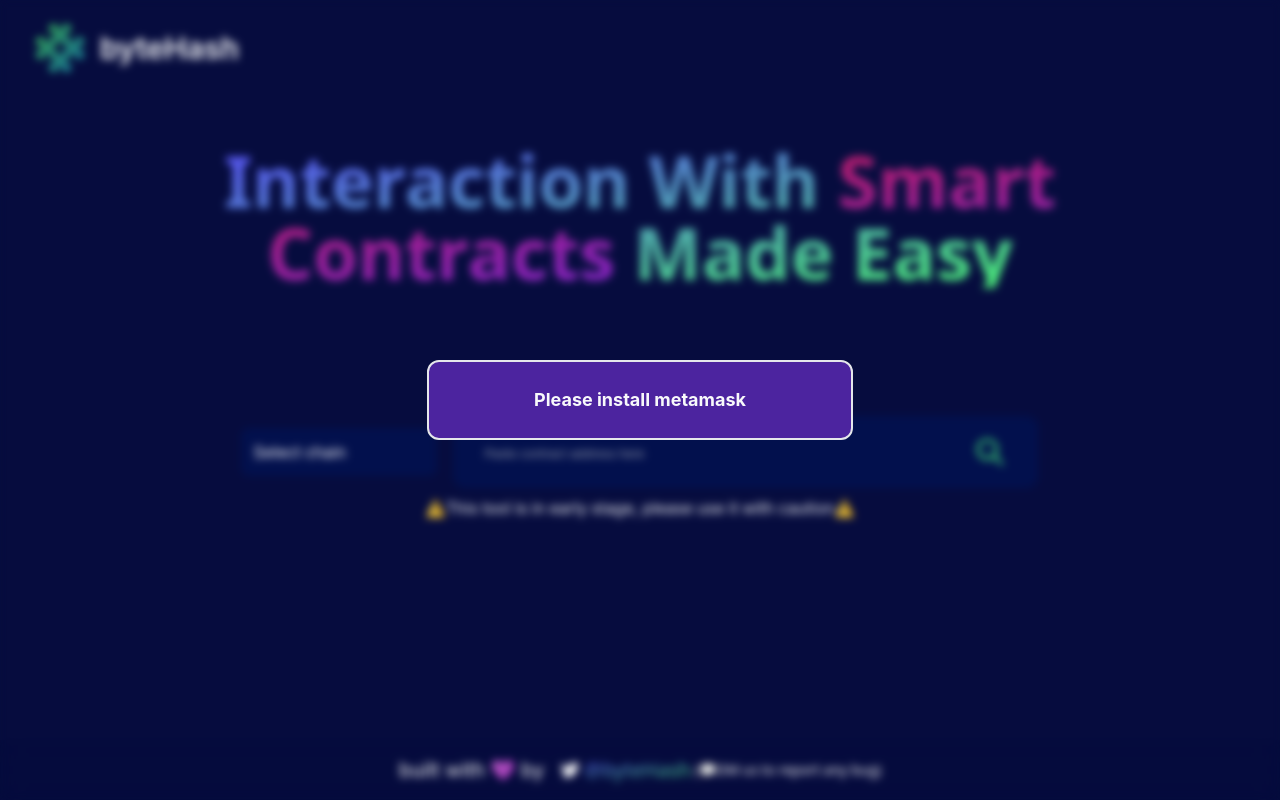
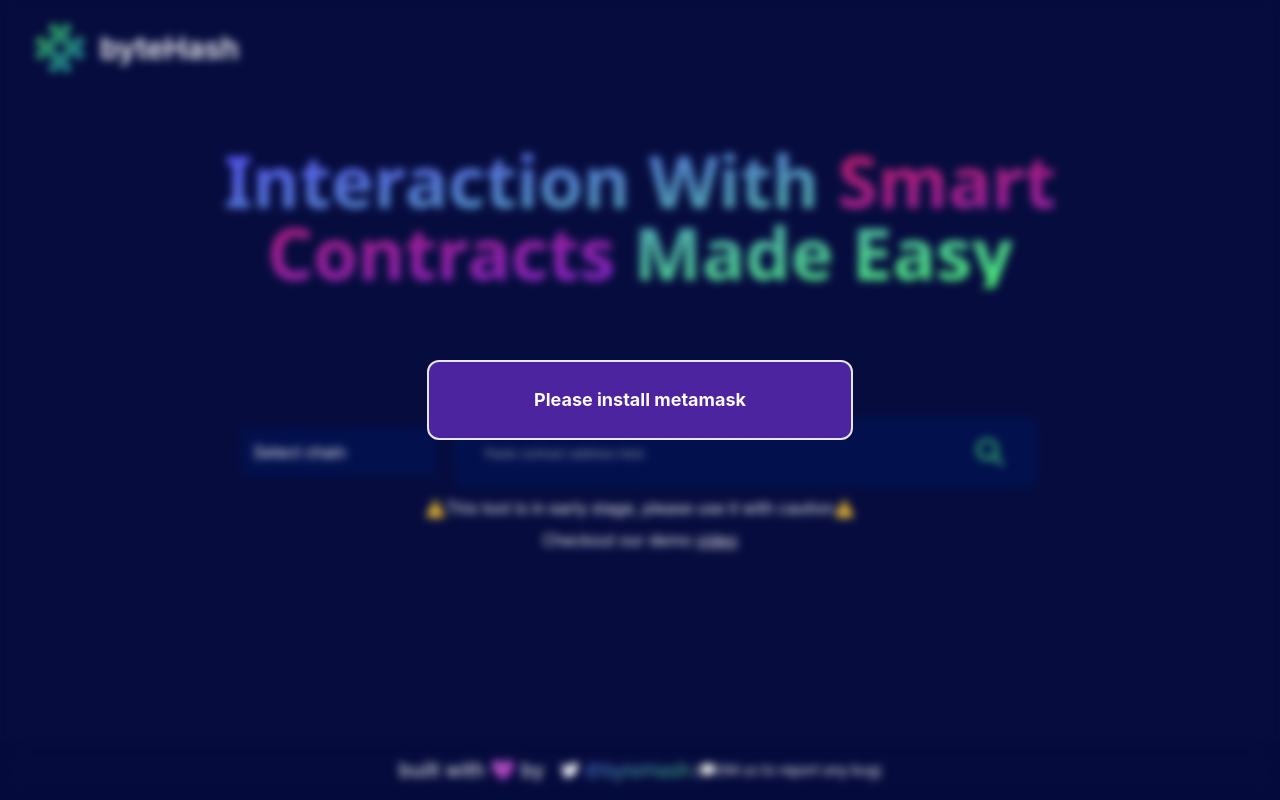
Before and after one commit to bytehash-tech/web3conHack, a React (Create React App) app: page / in a window 1280 px wide. Built offline with nearby package versions, Linux system fonts and the light colour scheme; what tw-elements would draw is missing.

Commit message:
Added demo video

```diff
--- a/src/components/Main.js
+++ b/src/components/Main.js
@@ -530,6 +530,8 @@ export default function Main(props) {
             </form>
           </div>
           <p className='mt-2'>⚠️This tool is in early stage, please use it with caution⚠️</p>
+          <p className='mt-2'>Checkout our demo <a href="https://youtu.be/oQOHYjIFQ48" target="_blank"><u>video</u></a></p>
+
           {/* <p className='mt-2'>Contact us via <a href="https://twitter.com/bytehash_tech" target="_blank" ><u>
             Twitter</u></a> to report any bug</p> */}
         </div>
```
